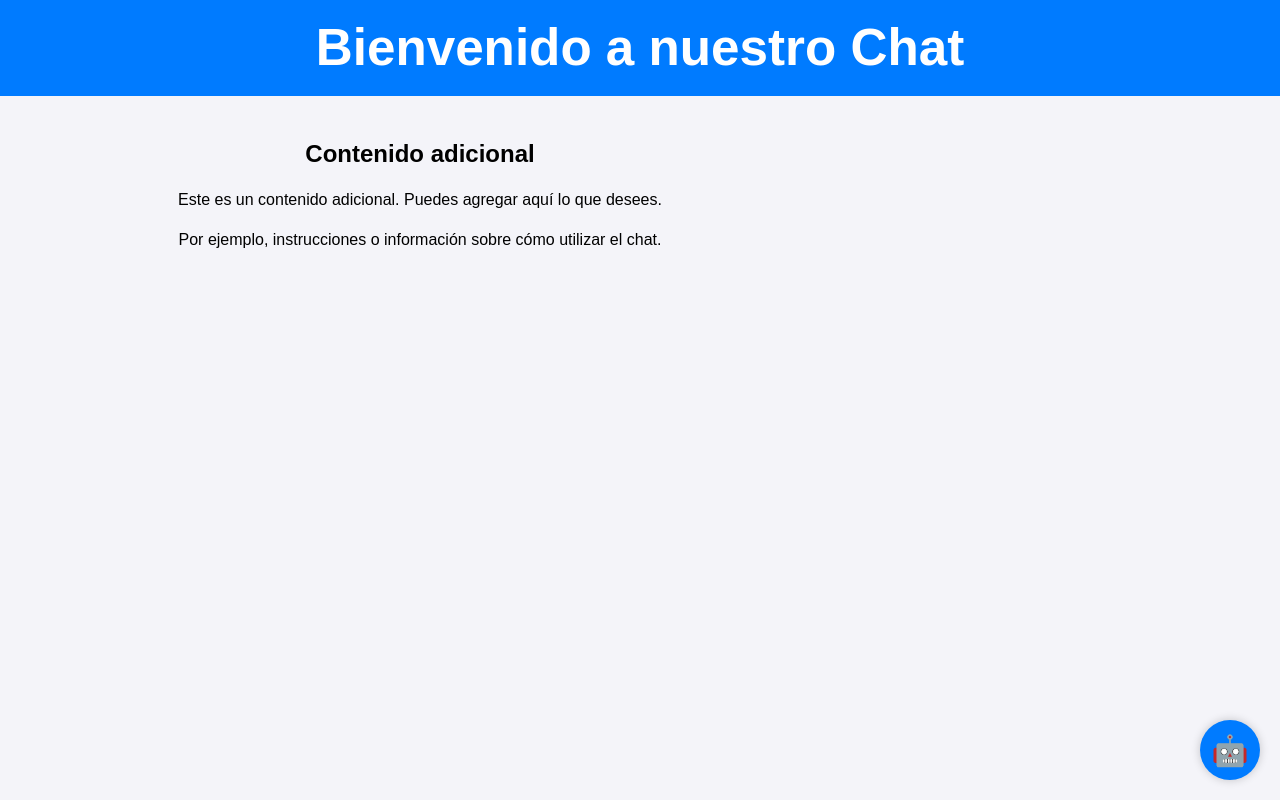
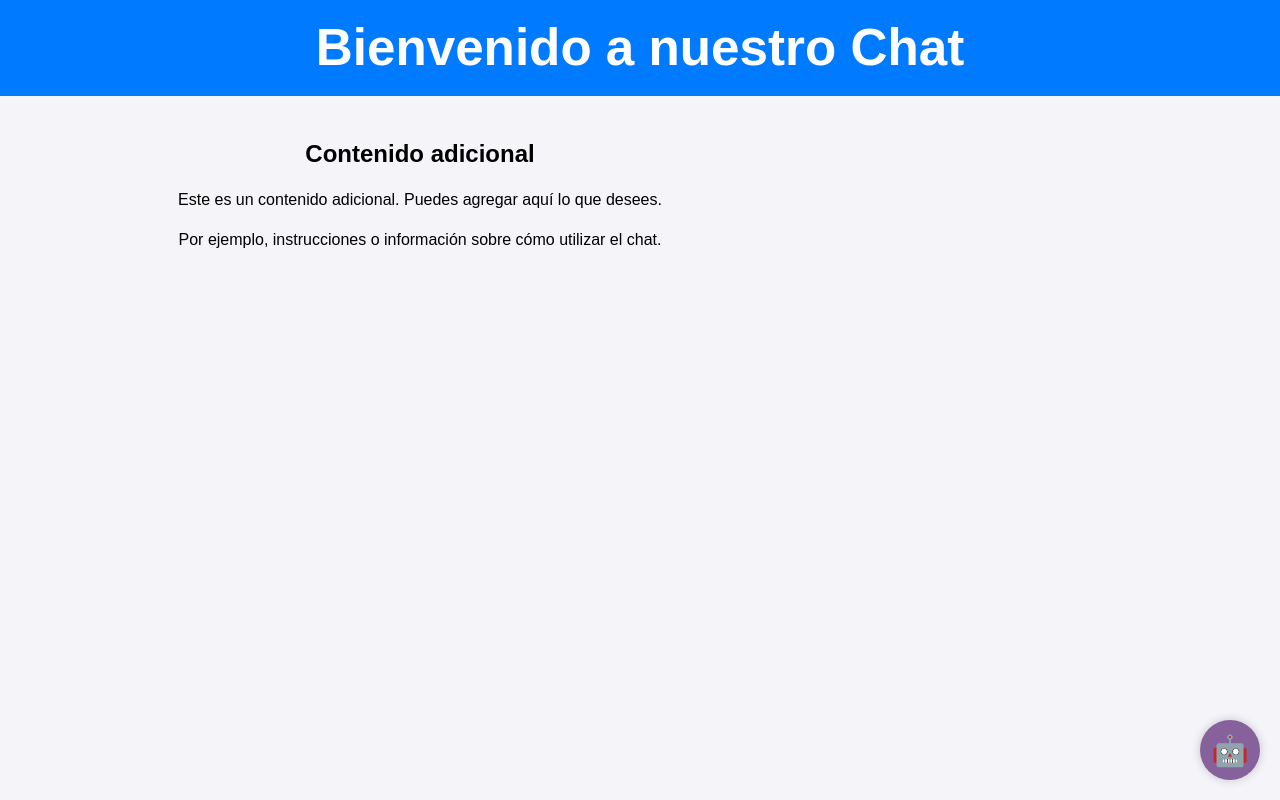
Before and after one commit to Fullmindtech-Org/chabot-ui-demo, a React (Vite) app: page / in a window 1280 px wide. Built offline with nearby package versions, Linux system fonts and the light colour scheme.

Commit message:
cambio color chat a violeta

```diff
--- a/src/App.css
+++ b/src/App.css
@@ -101,7 +101,7 @@ body {
   position: fixed;
   bottom: 20px;
   right: 20px;
-  background-color: #007BFF;
+  background-color: rgb(135, 97, 155);
   color: white;
   border-radius: 50%;
   width: 60px;
@@ -205,7 +205,7 @@ body {
 }
 
 .user-message .message-text {
-  background-color: #007BFF;
+  background-color: rgb(135, 97, 155);
   text-align: right;
   border-radius: 15px 15px 0 15px;
   margin-left: 10px;
@@ -243,7 +243,7 @@ body {
 .input-box button {
   padding: 10px;
   border: none;
-  background-color: #007BFF;
+  background-color: rgb(135, 97, 155);
   color: white;
   font-size: 16px;
   border-radius: 5px;
@@ -251,5 +251,5 @@ body {
 }
 
 .input-box button:hover {
-  background-color: #0056b3;
+  background-color: rgb(123 50 161);;
 }
```
